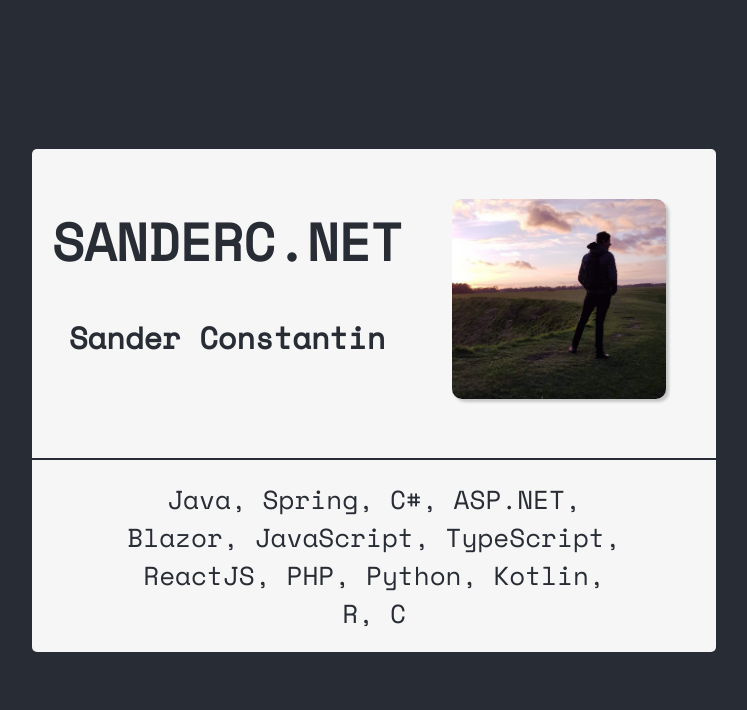
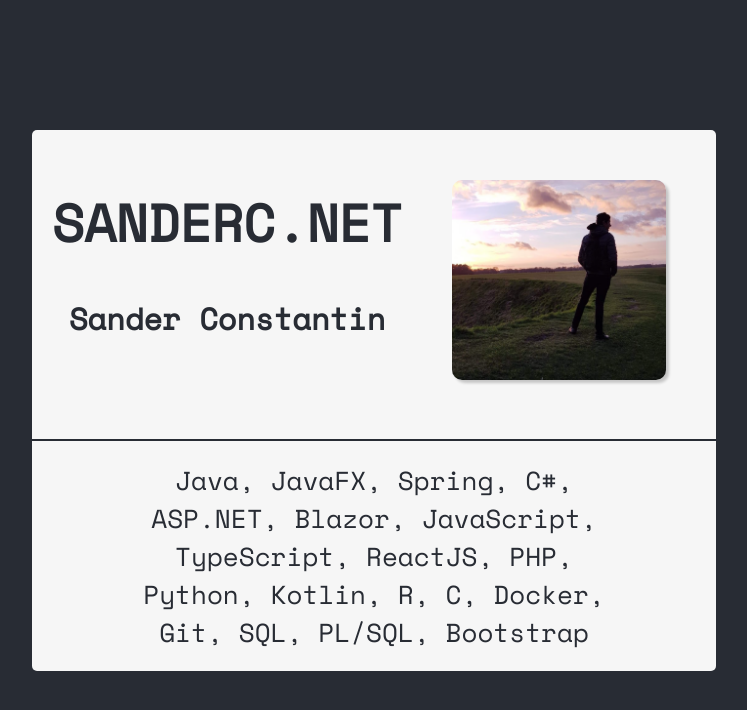
Before and after one commit to SanderCC/home-sanderc-react, a React (Create React App) app in the folder project/: page / in a window 1280 px wide. Shown: the top 710 px of the page, without its empty margins (266-1013 px from the left). Built offline with nearby package versions, Linux system fonts and the light colour scheme.

Commit message:
few updates

```diff
--- a/project/src/App.tsx
+++ b/project/src/App.tsx
@@ -25,7 +25,7 @@ function Body() {
 }
 
 function Languages() {
-    const languages = ["Java", "Spring", "C#", "ASP.NET", "Blazor", "JavaScript", "TypeScript", "ReactJS", "PHP", "Python", "Kotlin", "R", "C"]
+    const languages = ["Java", "JavaFX", "Spring", "C#", "ASP.NET", "Blazor", "JavaScript", "TypeScript", "ReactJS", "PHP", "Python", "Kotlin", "R", "C", "Docker", "Git", "SQL", "PL/SQL", "Bootstrap",]
     return <p style={{margin: "20px auto", maxWidth: 500}}>{languages.join(", ")}</p>
 }
 
```
